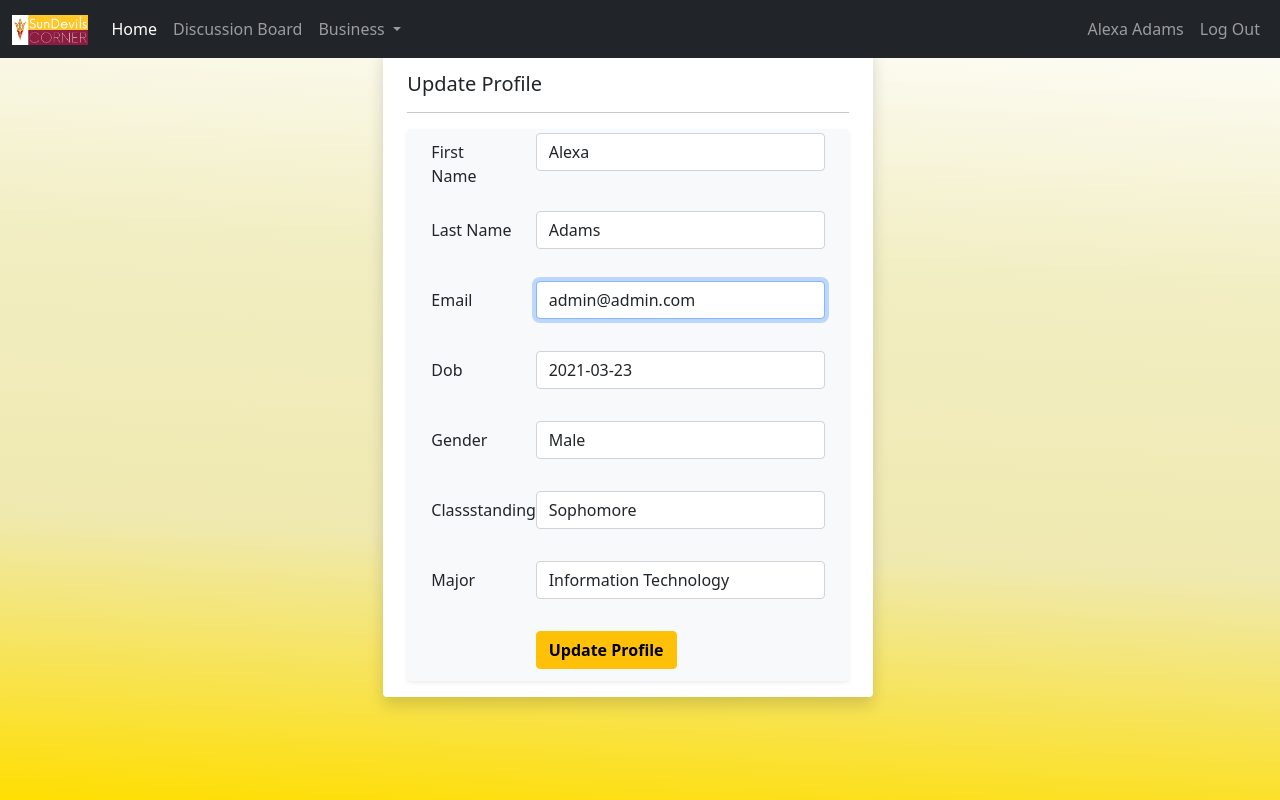
After one commit to jainyurika/SunDevils-Corner, a Django app: page /profile/edit/8 in a window 1280 px wide. The commit adds this page. Run offline with Django 3.2, Linux system fonts and the light colour scheme; a user stored in the database is signed in; data comes from the database, SQL or seed files in the repository; both versions use the stored data as it was after the commit.

Commit message:
Added User Profile
- User profile can be viewed.
- User profile can be Edited and Updated.

```diff
--- a/accounts/forms.py
+++ b/accounts/forms.py
@@ -29,12 +29,12 @@ class SignUpForm(UserCreationForm):
 
     class Meta(UserCreationForm.Meta):
         model = Account
-        fields = ['fname', 'lname', 'email', 'username', 'dob', 'gender', 'classstandings', 'major', 'password1', 'password2']
+        fields = ['fname', 'lname', 'email', 'dob', 'gender', 'classstandings', 'major', 'password1', 'password2']
         widgets = {
             'fname': forms.TextInput(attrs={'class': 'form-control', 'placeholder': 'First Name'}),
             'lname': forms.TextInput(attrs={'class': 'form-control', 'placeholder': 'Last Name'}),
             'email': forms.EmailInput(attrs={'class': 'form-control', 'placeholder': 'email'}),
-            'username': forms.TextInput(attrs={'class': 'form-control', 'placeholder': 'Username'}),
+            # 'username': forms.TextInput(attrs={'class': 'form-control', 'placeholder': 'Username'}),
             'major': forms.TextInput(attrs={'class': 'form-control', 'placeholder': 'Major'}),
             }
 
--- a/accounts/templates/accounts/base.html
+++ b/accounts/templates/accounts/base.html
@@ -7,8 +7,6 @@
     <meta http-equiv="X-UA-Compatible" content="IE=edge">
     <meta name="viewport" content="width=device-width, initial-scale=1.0">
     <link rel="stylesheet" href="{% static 'css/style.css' %}">
-    {% comment %}
-    <link rel="stylesheet" href="{% static 'css/w3.css' %}"> {% endcomment %}
     <link href="https://cdn.jsdelivr.net/npm/bootstrap@5.0.0-beta3/dist/css/bootstrap.min.css" rel="stylesheet"
         integrity="sha384-eOJMYsd53ii+scO/bJGFsiCZc+5NDVN2yr8+0RDqr0Ql0h+rP48ckxlpbzKgwra6" crossorigin="anonymous">
     <script src="https://cdn.jsdelivr.net/npm/bootstrap@5.0.0-beta3/dist/js/bootstrap.bundle.min.js"
--- /dev/null
+++ b/accounts/templates/accounts/edit_profile.html
@@ -0,0 +1,90 @@
+{% extends 'accounts/base.html' %}
+{% load static %}
+
+{% block title %}
+{{user.fname}} {{user.lname}}'s Profile
+{% endblock %}
+
+{% block body %}
+
+<div class="row " id="bg-pattern" style="min-height: 100vh">
+
+    <div class="row py-5 px-4">
+        <div class="col-md-5 mx-auto">
+            <!-- Profile widget -->
+            <div class="bg-white shadow rounded overflow-hidden">
+
+                <div class="bg-light py-1 px-4 d-flex justify-content-end text-center">
+
+                </div>
+                <div class="px-4 py-3">
+                    <div class="d-flex align-items-center justify-content-between mb-3">
+                        <h5 class="mb-0">Update Profile</h5>
+                    </div>
+                    <hr>
+                    <div class="py-1 px-4 rounded shadow-sm bg-light">
+                    <form method="POST">
+                    {% csrf_token %}
+                    {% comment %} {% for field in form %} {% endcomment %}
+                        <div class="mb-3 row">
+                            <label for="staticEmail" class="col-sm-3 col-form-label">{{form.fname.label}}</label>
+                            <div class="col-sm-9">
+                            <p>{{form.fname}}</p>
+                            </div>
+                        </div>
+                        <div class="mb-3 row">
+                            <label for="staticEmail" class="col-sm-3 col-form-label">{{form.lname.label}}</label>
+                            <div class="col-sm-9">
+                            <p>{{form.lname}}</p>
+                            </div>
+                        </div>
+                        <div class="mb-3 row">
+                            <label for="staticEmail" class="col-sm-3 col-form-label">{{form.email.label}}</label>
+                            <div class="col-sm-9">
+                            <p>{{form.email}}</p>
+                            </div>
+                        </div>
+                        <div class="mb-3 row">
+                            <label for="staticEmail" class="col-sm-3 col-form-label">{{form.dob.label}}</label>
+                            <div class="col-sm-9">
+                            <p>{{form.dob}}</p>
+                            </div>
+                        </div>
+                        <div class="mb-3 row">
+                            <label for="staticEmail" class="col-sm-3 col-form-label">{{form.gender.label}}</label>
+                            <div class="col-sm-9">
+                            <p>{{form.gender}}</p>
+                            </div>
+                        </div>
+                        <div class="mb-3 row">
+                            <label for="staticEmail" class="col-sm-3 col-form-label">{{form.classstandings.label}}</label>
+                            <div class="col-sm-9">
+                            <p>{{form.classstandings}}</p>
+                            </div>
+                        </div>
+                        <div class="mb-3 row">
+                            <label for="staticEmail" class="col-sm-3 col-form-label">{{form.major.label}}</label>
+                            <div class="col-sm-9">
+                            <p>{{form.major}}</p>
+                            </div>
+                        </div>
+                    {% comment %} {% endfor %} {% endcomment %}
+                    <div class="mb-2 row">
+                        <label for="staticEmail" class="col-sm-3 col-form-label"></label>
+                        <div class="col-sm-9">
+                            <input type="submit" value="Update Profile" id="login-form-submit" class="btn btn-warning">
+                        </div>
+                    </div>
+                    <div class="bg-warning col-md-10" id="error-msg">
+                        {{form.password2.errors|striptags}}
+                    </div>
+                    </form>
+                    </div>
+                </div>
+            </div>
+        </div>
+    </div>
+
+</div>
+
+{% endblock %}
--- a/accounts/templates/accounts/navbar.html
+++ b/accounts/templates/accounts/navbar.html
@@ -34,14 +34,8 @@
                 </li>
             </ul>
             <ul class="navbar-nav">
-                <li class="nav-item dropdown">
-                    <a class="nav-link dropdown-toggle" href="#" id="navbarDropdown" role="button"
-                        data-bs-toggle="dropdown" aria-expanded="false">
-                        {{request.user}}
-                    </a>
-                    <ul class="dropdown-menu" aria-labelledby="navbarDropdown">
-                        <li><a class="dropdown-item" href="#">Profile</a></li>
-                    </ul>
+                <li class="nav-item">
+                    <a class="nav-link" href="{% url 'profile' %}">{{request.user}}</a>
                 </li>
                 <li class="nav-item">
                     <a class="nav-link" href="{% url 'logout' %}">Log Out</a>
--- a/accounts/urls.py
+++ b/accounts/urls.py
@@ -14,7 +14,7 @@ Including another URLconf
     2. Add a URL to urlpatterns:  path('blog/', include('blog.urls'))
 """
 from django.urls import path
-from .views import SignUpView, loginPage, thanks, home, logout_view
+from .views import SignUpView, loginPage, thanks, home, logout_view, profile, update_view
 
 urlpatterns = [
     path('', home, name='home'),
@@ -22,5 +22,7 @@ urlpatterns = [
     path('signup/', SignUpView, name='SignUpView'),
     path('login/', loginPage, name='login'),
     path('thanks/', thanks, name='thanks'),
+    path('profile/', profile, name='profile'),
+    path('profile/edit/<str:pk>', update_view, name='edit_profile'),
 
 ]
--- a/accounts/views.py
+++ b/accounts/views.py
@@ -1,10 +1,12 @@
-from django.shortcuts import render, redirect
+from django.shortcuts import get_object_or_404, render, redirect
 from django.contrib.auth import authenticate, login, logout
 from django.contrib.auth.decorators import login_required
 from django.contrib import messages
 from django.http import HttpResponseRedirect
 from .forms import SignUpForm
 from .decorators import unauthenticated_user
+from post.models import Post
+from.models import Account
 
 @unauthenticated_user
 def SignUpView(request):
@@ -53,6 +55,40 @@ def loginPage(request):
 def home(request):
     return render(request, 'accounts/index.html')
 
+@login_required(login_url='login')
+def profile(request):
+    user = request.user
+    posts = Post.objects.filter(author_id=user.id)
+    post_count = posts.count()
+
+    context = {
+        'user':user,
+        'posts': posts,
+        'post_count':post_count
+        }
+    return render(request, 'accounts/profile.html', context)
+
+@login_required(login_url='login')
+# update view for details
+def update_view(request, pk):
+    # dictionary for initial data with
+    # field names as keys
+    # fetch the object related to passed id
+    obj = get_object_or_404(Account, pk = request.user.id)
+    # pass the object as instance in form
+    form = SignUpForm(request.POST or None, instance = obj)
+    # save the data from the form and
+    # redirect to detail_view
+    if form.is_valid():
+        form.save()
+        return HttpResponseRedirect("/"+id)
+    # add form dictionary to context
+
+    context ={
+        'form':form
+    }
+    return render(request, "accounts/edit_profile.html", context)
+
 
 def logout_view(request):
     logout(request)
--- a/post/models.py
+++ b/post/models.py
@@ -1,5 +1,6 @@
 from enum import auto
 from django.db import models
+from accounts.models import Account
 
 # Create your models here.
 class Post(models.Model):
@@ -7,6 +8,7 @@ class Post(models.Model):
     description = models.TextField(max_length=5000, null=True, verbose_name="Description")
     upvotecount = models.IntegerField(default=0, verbose_name="Upvote Count")
     date = models.DateField(auto_now_add=True,verbose_name="Post Created On")
+    author = models.OneToOneField(Account, on_delete=models.CASCADE)
 
     def __str__(self):
         return self.title
@@ -14,3 +16,4 @@ class Post(models.Model):
 class Comment(models.Model):
     description = models.TextField(max_length=5000, null=True, verbose_name="Description")
     post = models.ForeignKey(Post, on_delete=models.CASCADE)
+    author = models.OneToOneField(Account, on_delete=models.CASCADE)
--- a/sdCorner/settings.py
+++ b/sdCorner/settings.py
@@ -26,7 +26,7 @@ SECRET_KEY = '3h&0a%y9*swv5c#1ouyv)#*sjs@a%7=8oawyh^m=_xilmsq13q'
 # SECURITY WARNING: don't run with debug turned on in production!
 DEBUG = True
 
-ALLOWED_HOSTS = ['192.168.0.186', '192.168.0.83', 'localhost']
+ALLOWED_HOSTS = []
 
 AUTH_USER_MODEL = 'accounts.Account'
 
--- a/static/css/style.css
+++ b/static/css/style.css
@@ -101,3 +101,13 @@
     padding-left: 20px;
     padding-right: 20px;
 }
+
+.profile-head {
+    transform: translateY(5rem)
+}
+
+.cover {
+    background-image: url(https://images.unsplash.com/photo-1530305408560-82d13781b33a?ixlib=rb-1.2.1&ixid=eyJhcHBfaWQiOjEyMDd9&auto=format&fit=crop&w=1352&q=80);
+    background-size: cover;
+    background-repeat: no-repeat
+}
```
Also changed, not shown: accounts/templates/accounts/profile.html (added, +118 -0 lines), db.sqlite3, post/migrations/0002_auto_20210331_2012.py (added), post/migrations/0003_auto_20210331_2014.py (added).
